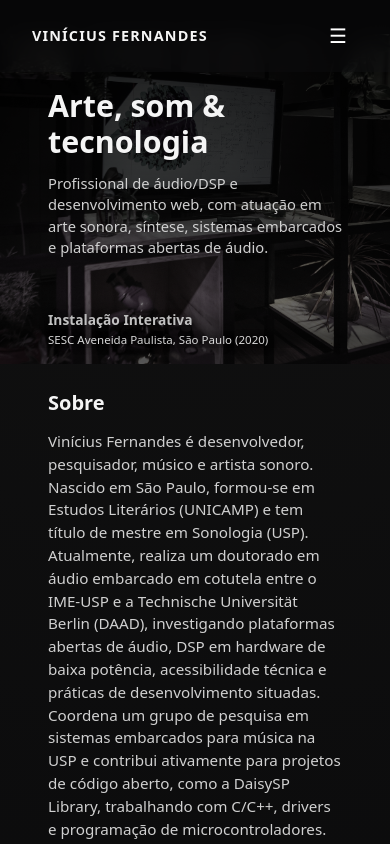
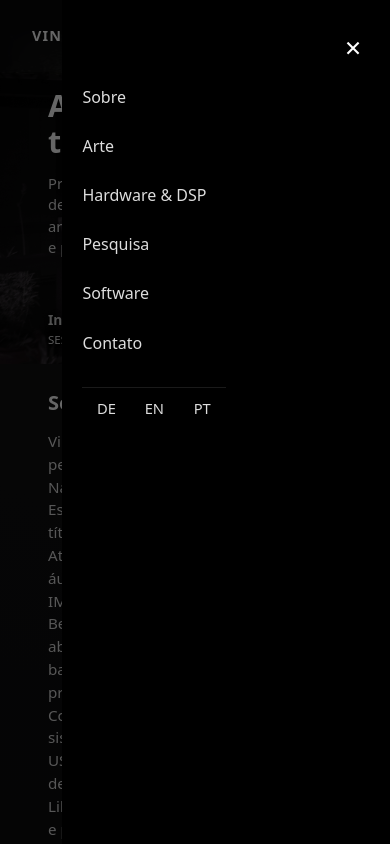
Before and after one commit to viniciusfersil123/vinicius-portfolio, a React (Vite) app: page / in a window 390 px wide. Both pictures are taken after a click on the button "header.abrirMenu". Shown: the top 844 px of the page. Built offline with nearby package versions, Linux system fonts and the light colour scheme.

Commit message:
insert button in modal menu

```diff
--- a/src/App.css
+++ b/src/App.css
@@ -113,8 +113,107 @@ body {
   box-shadow: none;
 }
 
+.mobile-menu-backdrop,
+.mobile-menu-drawer {
+  display: none;
+}
+
+.mobile-menu-backdrop {
+  position: fixed;
+  inset: 0;
+  background: rgba(0, 0, 0, 0.58);
+  opacity: 0;
+  pointer-events: none;
+  transition: opacity 0.25s ease;
+  z-index: 29;
+}
+
+.mobile-menu-drawer {
+  position: fixed;
+  top: 0;
+  right: 0;
+  width: min(84vw, 340px);
+  height: 100dvh;
+  background: #000;
+  transform: translateX(100%);
+  transition: transform 0.28s ease;
+  z-index: 30;
+  padding: 1.25rem 1.25rem 1.5rem;
+  box-sizing: border-box;
+  flex-direction: column;
+}
+
+.mobile-menu-backdrop.is-open {
+  opacity: 1;
+  pointer-events: auto;
+}
+
+.mobile-menu-drawer.is-open {
+  transform: translateX(0);
+}
+
+.mobile-menu-close {
+  align-self: flex-end;
+  width: 40px;
+  height: 40px;
+  border: none;
+  background: transparent;
+  color: #fff;
+  font-size: 1.35rem;
+  cursor: pointer;
+}
+
+.mobile-menu-nav {
+  display: flex;
+  flex-direction: column;
+  margin-top: 0.75rem;
+}
+
+.mobile-menu-nav button {
+  border: none;
+  background: transparent;
+  color: #ddd;
+  text-align: left;
+  font-size: 1rem;
+  padding: 0.85rem 0;
+  cursor: pointer;
+
+  ::focus, ::focus-visible {
+    outline: none;
+  }
+}
+
+.mobile-menu-nav button:hover {
+  color: #fff;
+}
+
+.mobile-menu-lang-switch {
+  margin-top: 1.25rem;
+  display: inline-flex;
+  width: 50%;
+  overflow: hidden;
+  border-top: 1px solid rgba(255, 255, 255, 0.1);
+}
+
+.mobile-menu-lang-switch button {
+  flex: 1;
+  border: none;
+  background: transparent;
+  color: #ddd;
+  padding: 0.6rem 0;
+  cursor: pointer;
+  font-size: 0.92rem;
+  display: flex;
+  justify-content: center;
+  align-items: center;
+}
+
+.mobile-menu-lang-switch button:last-child {
+  border-right: none;
+}
+
 @media (max-width: 970px) {
-  .navbar nav,
+  .navbar > nav,
   .header-lang-actions {
     display: none !important;
   }
@@ -125,6 +224,14 @@ body {
 
   .navbar-mobile-toggle {
     display: inline-flex;
+  }
+
+  .mobile-menu-backdrop {
+    display: block;
+  }
+
+  .mobile-menu-drawer {
+    display: flex;
   }
 }
 
--- a/src/components/Header.tsx
+++ b/src/components/Header.tsx
@@ -1,4 +1,4 @@
-import React from "react";
+import React, { useEffect, useState } from "react";
 import { useTranslation } from "../hooks/useTranslation";
 
 type Props = {
@@ -7,6 +7,24 @@ type Props = {
 
 export default function Header({ onLogoClick }: Props) {
   const { t } = useTranslation();
+  const [isMobileMenuOpen, setIsMobileMenuOpen] = useState(false);
+
+  useEffect(() => {
+    document.body.style.overflow = isMobileMenuOpen ? "hidden" : "";
+
+    const onEscape = (event: KeyboardEvent) => {
+      if (event.key === "Escape") {
+        setIsMobileMenuOpen(false);
+      }
+    };
+
+    window.addEventListener("keydown", onEscape);
+
+    return () => {
+      document.body.style.overflow = "";
+      window.removeEventListener("keydown", onEscape);
+    };
+  }, [isMobileMenuOpen]);
 
   const scrollToSection = (sectionId: string) => {
     const section = document.getElementById(sectionId);
@@ -35,7 +53,13 @@ export default function Header({ onLogoClick }: Props) {
     console.log(`Idioma clicado: ${lang}`);
   };
 
+  const onMobileNavClick = (sectionId: string) => {
+    scrollToSection(sectionId);
+    setIsMobileMenuOpen(false);
+  };
+
   return (
+    <>
       <header className="navbar">
         <div
           className="logo"
@@ -59,7 +83,10 @@ export default function Header({ onLogoClick }: Props) {
           <a href="#tech" onClick={(e) => onNavClick(e, "tech")}>
             {t("nav.tech")}
           </a>
-        <a href="#publications" onClick={(e) => onNavClick(e, "publications")}>
+          <a
+            href="#publications"
+            onClick={(e) => onNavClick(e, "publications")}
+          >
             {t("nav.pesquisa")}
           </a>
           <a href="#software" onClick={(e) => onNavClick(e, "software")}>
@@ -86,9 +113,67 @@ export default function Header({ onLogoClick }: Props) {
           type="button"
           className="navbar-mobile-toggle"
           aria-label={t("header.abrirMenu") || "Abrir menu"}
+          aria-expanded={isMobileMenuOpen}
+          aria-controls="mobile-menu-drawer"
+          onClick={() => setIsMobileMenuOpen(true)}
         >
           ☰
         </button>
       </header>
+
+      <div
+        className={`mobile-menu-backdrop ${isMobileMenuOpen ? "is-open" : ""}`}
+        onClick={() => setIsMobileMenuOpen(false)}
+        aria-hidden={!isMobileMenuOpen}
+      />
+
+      <aside
+        id="mobile-menu-drawer"
+        className={`mobile-menu-drawer ${isMobileMenuOpen ? "is-open" : ""}`}
+        aria-hidden={!isMobileMenuOpen}
+      >
+        <button
+          type="button"
+          className="mobile-menu-close"
+          aria-label={t("header.fecharMenu") || "Fechar menu"}
+          onClick={() => setIsMobileMenuOpen(false)}
+        >
+          ✕
+        </button>
+
+        <nav className="mobile-menu-nav">
+          <button type="button" onClick={() => onMobileNavClick("about")}>
+            {t("nav.sobre")}
+          </button>
+          <button type="button" onClick={() => onMobileNavClick("art")}>
+            {t("nav.arte")}
+          </button>
+          <button type="button" onClick={() => onMobileNavClick("tech")}>
+            {t("nav.tech")}
+          </button>
+          <button type="button" onClick={() => onMobileNavClick("publications")}>
+            {t("nav.pesquisa")}
+          </button>
+          <button type="button" onClick={() => onMobileNavClick("software")}>
+            {t("nav.software")}
+          </button>
+          <button type="button" onClick={() => onMobileNavClick("contact")}>
+            {t("nav.contato")}
+          </button>
+        </nav>
+
+        <div className="mobile-menu-lang-switch" aria-label="Seleção de idioma">
+          <button type="button" onClick={() => onLangClick("DE")}>
+            DE
+          </button>
+          <button type="button" onClick={() => onLangClick("EN")}>
+            EN
+          </button>
+          <button type="button" onClick={() => onLangClick("PT")}>
+            PT
+          </button>
+        </div>
+      </aside>
+    </>
   );
 }
```
Lines whose indentation alone changed are shown as unchanged.
